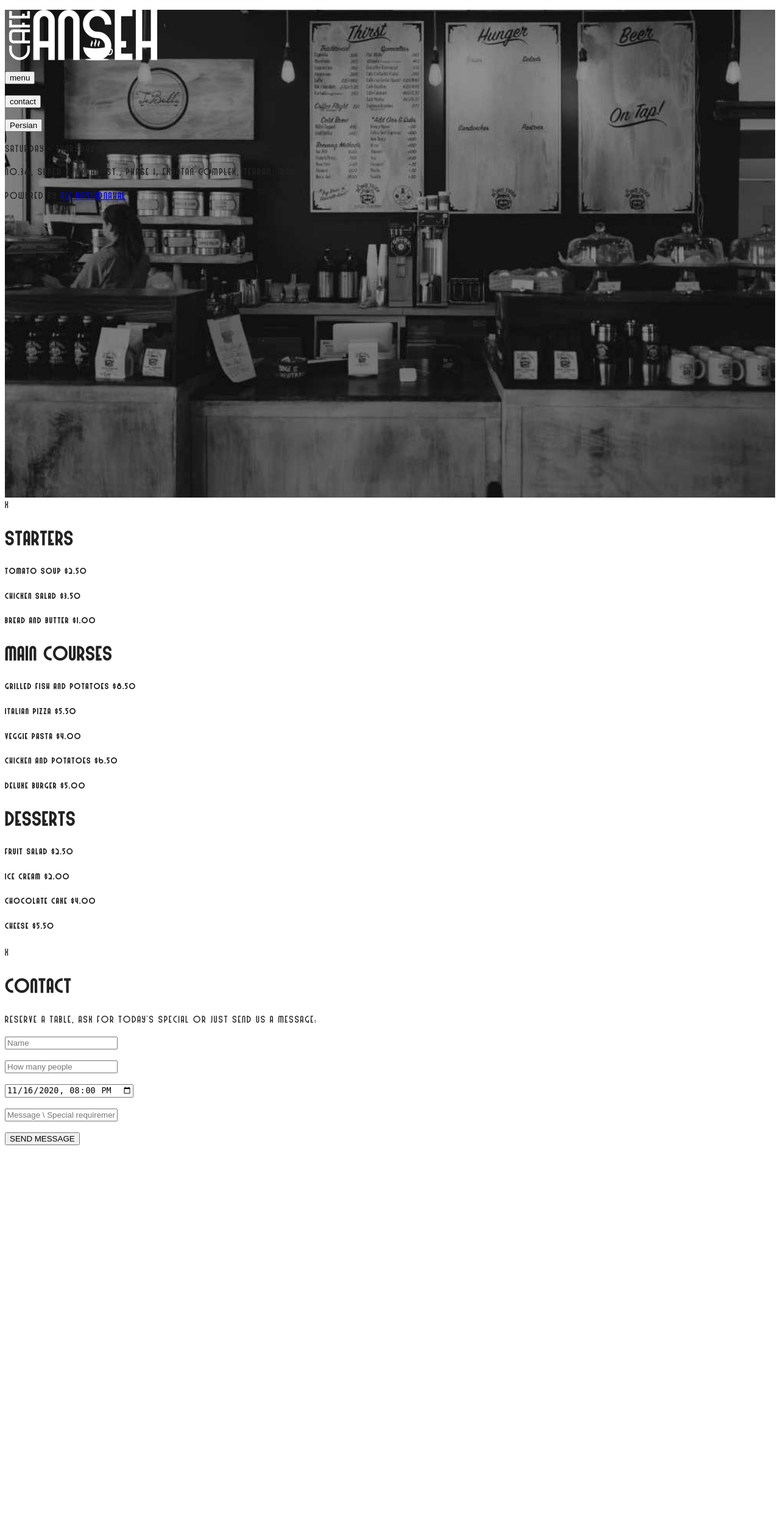
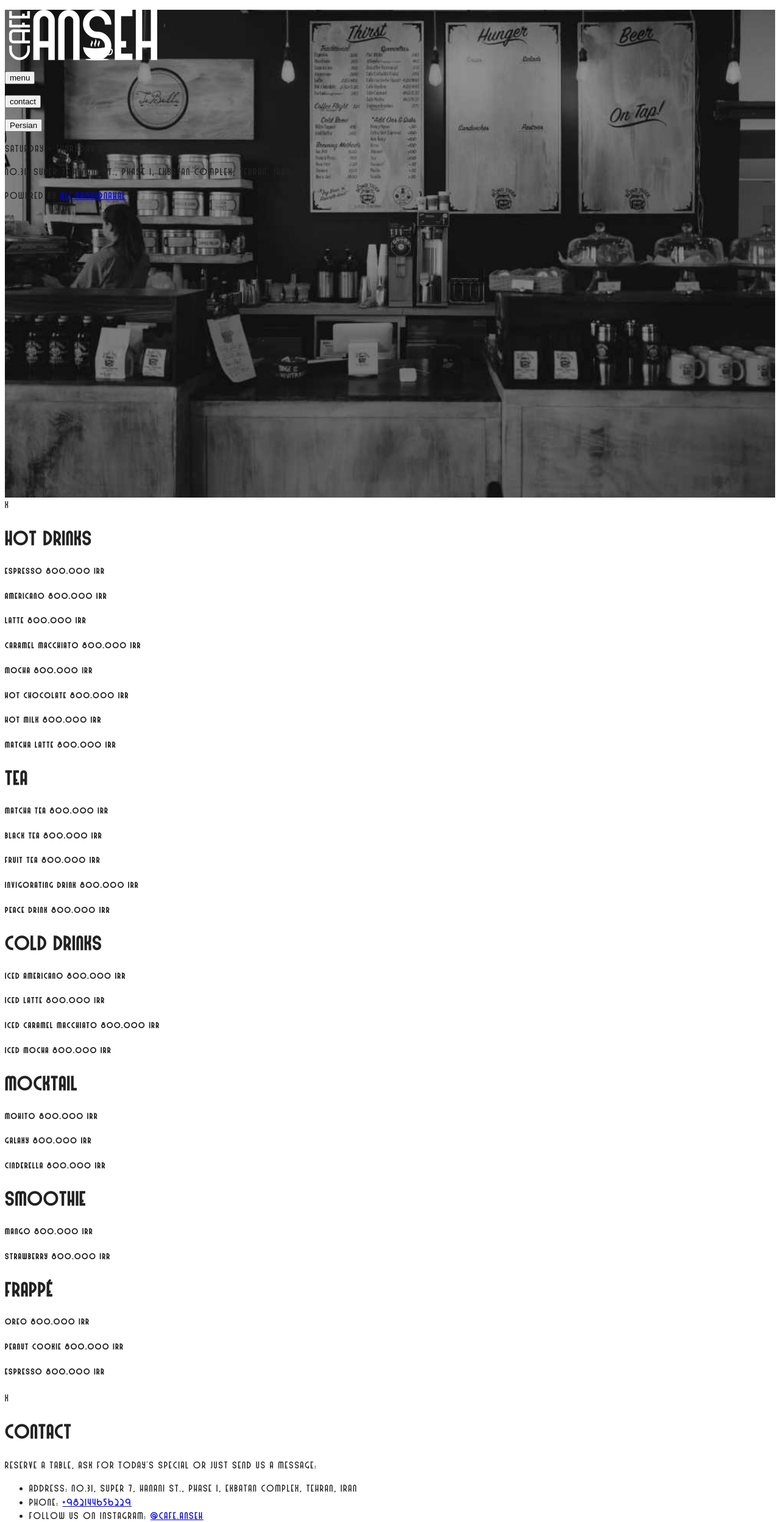
Before and after one commit to alirashidnahal/cafe-anseh.com, a PHP site: page /src/en.html in a window 1280 px wide. Shown: the whole page at 61% size. Before the commit the page ends 1878 px from the top, so only its background shows below. Run offline with PHP 8.4, Linux system fonts and the light colour scheme.

Commit message:
Updates contact info, hours, and English page link.

```diff
--- a/src/css/style.css
+++ b/src/css/style.css
@@ -27,6 +27,7 @@
 
 :dir(rtl) {
     font-family: yekan, serif;
+    letter-spacing: 0;
 }
 
 html {
--- a/src/en.html
+++ b/src/en.html
@@ -43,11 +43,11 @@
     <div class="w3-display-topleft w3-container w3-xlarge">
         <p><button onclick="document.getElementById('menu').style.display='block'" class="w3-button w3-black">menu</button></p>
         <p><button onclick="document.getElementById('contact').style.display='block'" class="w3-button w3-black">contact</button></p>
-        <p><a href="https://cafe-anseh.com/"><button class="w3-button w3-black">Persian</button></a></p>
+        <p><a href="/" rel="noreferrer noopener" title="منو فارسی کافه آنسه"><button class="w3-button w3-black">Persian</button></a></p>
     </div>
     <div class="w3-display-bottomleft w3-container">
-        <p class="w3-xlarge">Saturday - Thursday 10-23 | Friday 11-20</p>
-        <p class="w3-large">No.38, Super 7, Hanani St., Phase 1, Ekbatan Complex, Tehran, Iran</p>
+        <p class="w3-xlarge">Saturday - Thursday 10-22</p>
+        <p class="w3-large">No.31, Super 7, Hanani St., Phase 1, Ekbatan Complex, Tehran, Iran</p>
         <p>powered by <a href="https://alirashidnahal.com/" target="_blank">Ali Rashidnahal</a></p>
     </div>
 </div>
@@ -57,31 +57,59 @@
     <div class="w3-modal-content w3-animate-zoom">
         <div class="w3-container w3-black w3-display-container">
             <span onclick="document.getElementById('menu').style.display='none'" class="w3-button w3-display-topright w3-large">x</span>
-            <h1>Starters</h1>
+            <h1>Hot Drinks</h1>
         </div>
         <div class="w3-container">
-            <h5>Tomato Soup <b>$2.50</b></h5>
-            <h5>Chicken Salad <b>$3.50</b></h5>
-            <h5>Bread and Butter <b>$1.00</b></h5>
+            <h5>Espresso <b>800.000 IRR</b></h5>
+            <h5>Americano <b>800.000 IRR</b></h5>
+            <h5>Latte <b>800.000 IRR</b></h5>
+            <h5>Caramel Macchiato <b>800.000 IRR</b></h5>
+            <h5>Mocha <b>800.000 IRR</b></h5>
+            <h5>Hot Chocolate <b>800.000 IRR</b></h5>
+            <h5>Hot Milk <b>800.000 IRR</b></h5>
+            <h5>Matcha Latte <b>800.000 IRR</b></h5>
         </div>
         <div class="w3-container w3-black">
-            <h1>Main Courses</h1>
+            <h1>Tea</h1>
         </div>
         <div class="w3-container">
-            <h5>Grilled Fish and Potatoes <b>$8.50</b></h5>
-            <h5>Italian Pizza <b>$5.50</b></h5>
-            <h5>Veggie Pasta <b>$4.00</b></h5>
-            <h5>Chicken and Potatoes <b>$6.50</b></h5>
-            <h5>Deluxe Burger <b>$5.00</b></h5>
+            <h5>Matcha tea <b>800.000 IRR</b></h5>
+            <h5>Black tea <b>800.000 IRR</b></h5>
+            <h5>Fruit tea <b>800.000 IRR</b></h5>
+            <h5>Invigorating drink <b>800.000 IRR</b></h5>
+            <h5>Peace drink <b>800.000 IRR</b></h5>
         </div>
         <div class="w3-container w3-black">
-            <h1>Desserts</h1>
+            <h1>Cold Drinks</h1>
         </div>
         <div class="w3-container">
-            <h5>Fruit Salad <b>$2.50</b></h5>
-            <h5>Ice cream <b>$2.00</b></h5>
-            <h5>Chocolate Cake <b>$4.00</b></h5>
-            <h5>Cheese <b>$5.50</b></h5>
+            <h5>Iced Americano <b>800.000 IRR</b></h5>
+            <h5>Iced Latte <b>800.000 IRR</b></h5>
+            <h5>Iced Caramel Macchiato <b>800.000 IRR</b></h5>
+            <h5>Iced Mocha <b>800.000 IRR</b></h5>
+        </div>
+        <div class="w3-container w3-black">
+            <h1>Mocktail</h1>
+        </div>
+        <div class="w3-container">
+            <h5>Mohito <b>800.000 IRR</b></h5>
+            <h5>Galaxy <b>800.000 IRR</b></h5>
+            <h5>Cinderella <b>800.000 IRR</b></h5>
+        </div>
+        <div class="w3-container w3-black">
+            <h1>Smoothie</h1>
+        </div>
+        <div class="w3-container">
+            <h5>Mango <b>800.000 IRR</b></h5>
+            <h5>Strawberry <b>800.000 IRR</b></h5>
+        </div>
+        <div class="w3-container w3-black">
+            <h1>Frappé</h1>
+        </div>
+        <div class="w3-container">
+            <h5>Oreo <b>800.000 IRR</b></h5>
+            <h5>Peanut Cookie <b>800.000 IRR</b></h5>
+            <h5>Espresso <b>800.000 IRR</b></h5>
         </div>
     </div>
 </div>
@@ -95,13 +123,11 @@
         </div>
         <div class="w3-container">
             <p>Reserve a table, ask for today's special or just send us a message:</p>
-            <form action="/action_page.php" target="_blank">
-                <p><input class="w3-input w3-padding-16 w3-border" type="text" placeholder="Name" required name="Name"></p>
-                <p><input class="w3-input w3-padding-16 w3-border" type="number" placeholder="How many people" required name="People"></p>
-                <p><input class="w3-input w3-padding-16 w3-border" type="datetime-local" placeholder="Date and time" required name="date" value="2020-11-16T20:00"></p>
-                <p><input class="w3-input w3-padding-16 w3-border" type="text" placeholder="Message \ Special requirements" required name="Message"></p>
-                <p><button class="w3-button" type="submit">SEND MESSAGE</button></p>
-            </form>
+            <ul>
+                <li>Address: No.31, Super 7, Hanani St., Phase 1, Ekbatan Complex, Tehran, Iran</li>
+                <li>Phone: <a href="tel:+982144656229" rel="noopener noreferrer">+982144656229</a></li>
+                <li>Follow us on Instagram: <a href="https://www.instagram.com/cafe.anseh" rel="noopener noreferrer" target="_blank">@cafe.anseh</a></li>
+            </ul>
         </div>
     </div>
 </div>
```
Also changed, not shown: src/index.html (+8 -10 lines).
